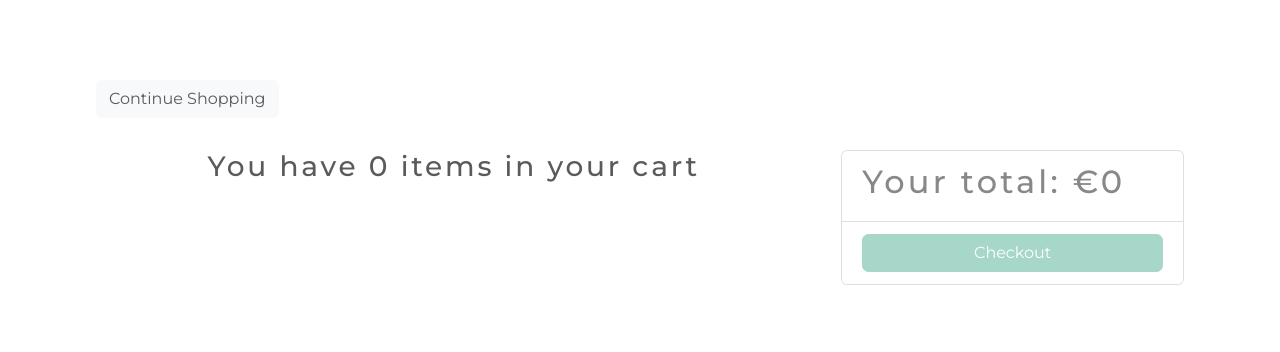
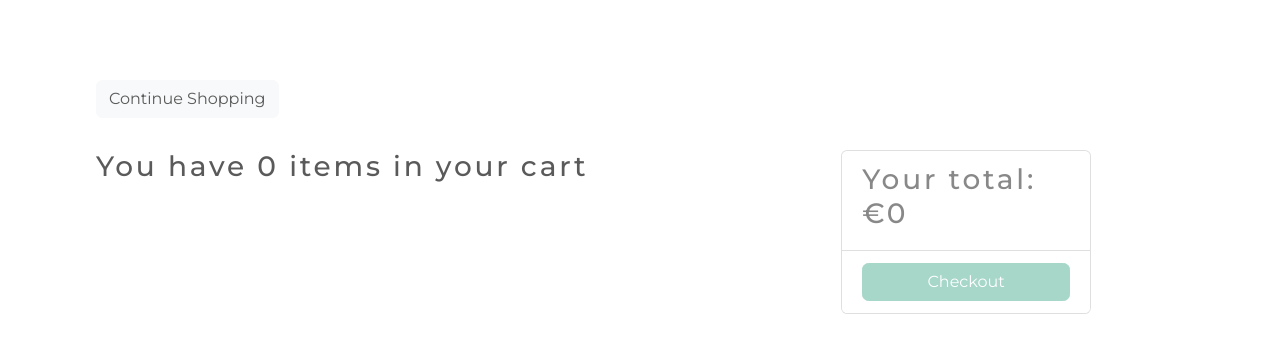
Before and after one commit to faultyagatha/backend-typescript, a React (Create React App) app in the folder client/: page /cart/1 in a window 1280 px wide. Shown: the top 352 px of the page. Built offline with nearby package versions, Linux system fonts and the light colour scheme.

Commit message:
fix styling

```diff
--- a/client/src/pages/Cart.tsx
+++ b/client/src/pages/Cart.tsx
@@ -28,9 +28,7 @@ const Cart = () => {
       </Link>
       <Row className="py-3">
         <Col md={8}>
-          <h3 className="text-center">
-            {`You have ${inCart.length} items in your cart`}
-          </h3>
+          <h3>{`You have ${inCart.length} items in your cart`}</h3>
           <ListGroup variant="flush">
             {inCart.map((product) => {
               return (
@@ -67,17 +65,17 @@ const Cart = () => {
             })}
           </ListGroup>
         </Col>
-        <Col md={4}>
+        <Col md={3}>
           <Card>
             <ListGroup variant="flush">
               <ListGroup.Item>
-                <h2>
+                <h3>
                   {`Your total: €${inCart
                     .map((item) => item.price)
                     .reduce((sum: number, price) => {
                       return sum + price;
                     }, 0)}`}
-                </h2>
+                </h3>
               </ListGroup.Item>
               <ListGroup.Item>
                 <Button
--- a/client/src/pages/Checkout.tsx
+++ b/client/src/pages/Checkout.tsx
@@ -21,7 +21,7 @@ const Checkout = () => {
   }, [history, user]);
 
   return (
-    <>
+    <div className="m-5">
       <GoBack>Continue Shopping</GoBack>
       {error && <Message variant="danger">{error}</Message>}
       <h1>Place Your Order</h1>
@@ -115,7 +115,7 @@ const Checkout = () => {
           </Card>
         </Col>
       </Row>
-    </>
+    </div>
   );
 };
 
--- a/client/src/pages/CreateProductAdmin.tsx
+++ b/client/src/pages/CreateProductAdmin.tsx
@@ -36,7 +36,7 @@ const CreateProductsAdmin = () => {
   };
 
   return (
-    <>
+    <div className="m-5">
       <Link to="/admin/products" className="btn btn-light my-3">
         Go Back
       </Link>
@@ -106,7 +106,7 @@ const CreateProductsAdmin = () => {
           </Button>
         </Form>
       </FormContainer>
-    </>
+    </div>
   );
 };
 
--- a/client/src/pages/ListProductsAdmin.tsx
+++ b/client/src/pages/ListProductsAdmin.tsx
@@ -34,7 +34,7 @@ const ListProductsAdmin = () => {
   };
 
   return (
-    <>
+    <div className="m-5">
       <Link className="btn btn-light my-3" to="/">
         Go Back
       </Link>
@@ -94,7 +94,7 @@ const ListProductsAdmin = () => {
           </tbody>
         </Table>
       )}
-    </>
+    </div>
   );
 };
 
--- a/client/src/pages/ListUsersAdmin.tsx
+++ b/client/src/pages/ListUsersAdmin.tsx
@@ -37,7 +37,7 @@ const ListUsersAdmin = () => {
   };
 
   return (
-    <>
+    <div className="m-5">
       <Link className="btn btn-light my-3" to="/">
         Go Back
       </Link>
@@ -92,7 +92,7 @@ const ListUsersAdmin = () => {
           </tbody>
         </Table>
       )}
-    </>
+    </div>
   );
 };
 
--- a/client/src/pages/Product.tsx
+++ b/client/src/pages/Product.tsx
@@ -35,7 +35,7 @@ const Product = () => {
       </Link>
       <h1>Planet</h1>
       {message && <Message variant="info">{message}</Message>}
-      <Row>
+      <Row className="py-3">
         <Col md={6}>
           <Image src={product.imageCover} alt={product.name} fluid />
         </Col>
--- a/client/src/pages/User.tsx
+++ b/client/src/pages/User.tsx
@@ -58,10 +58,10 @@ const User = () => {
   };
 
   return (
-    <>
+    <div className="m-5">
       <GoBack>Go Back</GoBack>
       <Row>
-        <Col md={4}>
+        <Col md={5}>
           <h2>My Profile</h2>
           {message && <Message variant="success">{message}</Message>}
           {error && <Message variant="danger">{error}</Message>}
@@ -135,7 +135,7 @@ const User = () => {
           </ListGroup>
         </Col>
       </Row>
-    </>
+    </div>
   );
 };
 
```
